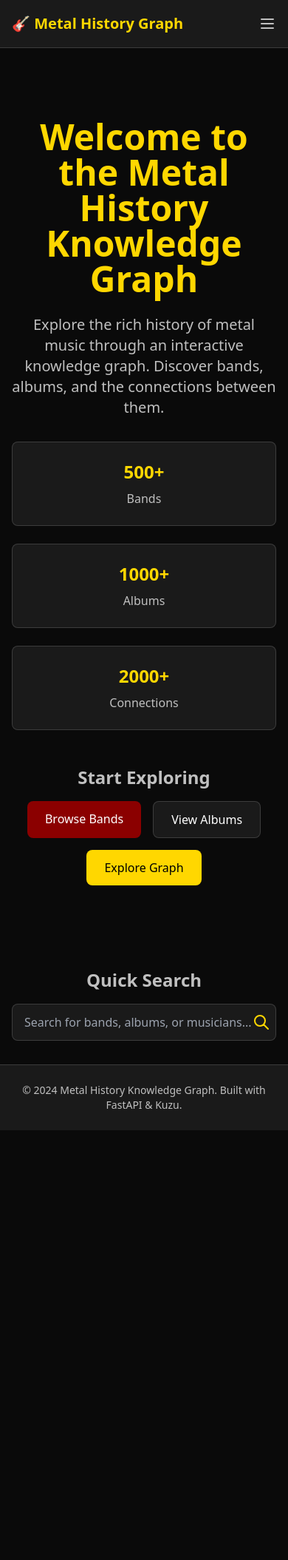
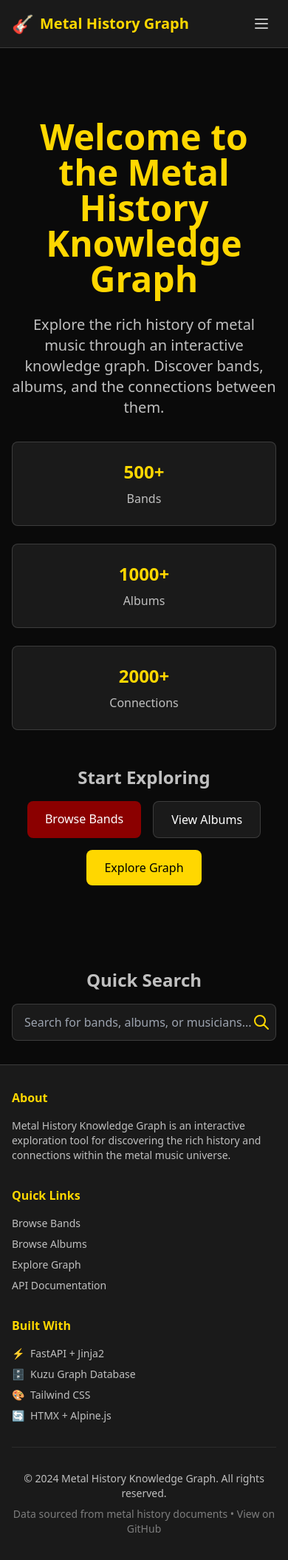
Before and after one commit to mikkelkrogsholm/Metal-History-Knowledge-Graph, a FastAPI app: page / in a window 390 px wide. Shown: the whole page at 74% size. Before the commit the page ends 1528 px from the top, so only its background shows below. Run offline with FastAPI, Linux system fonts and the light colour scheme; parts of the project's set-up code (start-up, migrations or seed data) failed here and were passed over; some libraries are stand-ins or nearby versions.

Commit message:
Epic #1: Complete issue #3 - Create base layout and navigation templates
- Enhanced base.html with better SEO, accessibility, and structure
- Created reusable navigation component with active state highlighting
- Created footer component with project information
- Added 404 and 500 error page templates with custom styling
- Created generic content page template for easy page creation
- Added error handlers in FastAPI for custom error pages
- Implemented HTMX loading indicators
- Added skip-to-content link for accessibility
- Created example pages (about, api) using the content template
- Added proper ARIA labels and semantic HTML throughout

All templates are mobile-responsive and work without JavaScript.
Accessibility features include proper focus states and screen reader support.

🤖 Generated with [Claude Code](https://claude.ai/code)

Co-Authored-By: Claude <noreply@anthropic.com>

```diff
--- a/src/api/main.py
+++ b/src/api/main.py
@@ -7,16 +7,19 @@ from fastapi.middleware.cors import CORSMiddleware
 from fastapi.templating import Jinja2Templates
 from fastapi.staticfiles import StaticFiles
 from fastapi.responses import HTMLResponse
+from fastapi.exceptions import RequestValidationError
+from starlette.exceptions import HTTPException as StarletteHTTPException
 from contextlib import asynccontextmanager
 import kuzu
 from pathlib import Path
 import sys
+import uuid
 
 # Add project root to path
 PROJECT_ROOT = Path(__file__).parent.parent.parent
 sys.path.append(str(PROJECT_ROOT))
 
-from src.api.routers import bands, albums, search, graph
+from src.api.routers import bands, albums, search, graph, pages
 from src.api.services.database import DatabaseService
 from src.api.config import settings
 from src.api import deps
@@ -59,11 +62,14 @@ app.add_middleware(
 # Mount static files
 app.mount("/static", StaticFiles(directory=str(Path(__file__).parent / "static")), name="static")
 
-# Include routers
+# Include API routers
 app.include_router(bands.router, prefix="/api/v1/bands", tags=["bands"])
 app.include_router(albums.router, prefix="/api/v1/albums", tags=["albums"])
 app.include_router(search.router, prefix="/api/v1/search", tags=["search"])
 app.include_router(graph.router, prefix="/api/v1/graph", tags=["graph"])
+
+# Include page routers (no prefix for web pages)
+app.include_router(pages.router, tags=["pages"])
 
 @app.get("/", response_class=HTMLResponse)
 async def root(request: Request):
@@ -94,6 +100,55 @@ async def health_check():
     except Exception as e:
         raise HTTPException(status_code=503, detail=str(e))
 
+# Error handlers
+@app.exception_handler(StarletteHTTPException)
+async def http_exception_handler(request: Request, exc: StarletteHTTPException):
+    """Handle HTTP exceptions with custom error pages"""
+    if exc.status_code == 404:
+        return templates.TemplateResponse(
+            "errors/404.html",
+            {"request": request},
+            status_code=404
+        )
+    elif exc.status_code == 500:
+        return templates.TemplateResponse(
+            "errors/500.html",
+            {
+                "request": request,
+                "detail": str(exc.detail) if settings.ENVIRONMENT == "development" else None,
+                "request_id": str(uuid.uuid4())
+            },
+            status_code=500
+        )
+    # For other status codes, return JSON response
+    return {"detail": exc.detail, "status_code": exc.status_code}
+
+@app.exception_handler(RequestValidationError)
+async def validation_exception_handler(request: Request, exc: RequestValidationError):
+    """Handle validation errors"""
+    return templates.TemplateResponse(
+        "errors/500.html",
+        {
+            "request": request,
+            "detail": "Invalid request data" if settings.ENVIRONMENT != "development" else str(exc),
+            "request_id": str(uuid.uuid4())
+        },
+        status_code=422
+    )
+
+@app.exception_handler(Exception)
+async def general_exception_handler(request: Request, exc: Exception):
+    """Handle all other exceptions"""
+    return templates.TemplateResponse(
+        "errors/500.html",
+        {
+            "request": request,
+            "detail": "An unexpected error occurred" if settings.ENVIRONMENT != "development" else str(exc),
+            "request_id": str(uuid.uuid4())
+        },
+        status_code=500
+    )
+
 if __name__ == "__main__":
     import uvicorn
     uvicorn.run(app, host="0.0.0.0", port=8000)
--- a/src/api/static/css/main.css
+++ b/src/api/static/css/main.css
@@ -1,4 +1,28 @@
 /* Custom styles for Metal History Knowledge Graph */
+
+/* Screen reader only - for accessibility */
+.sr-only {
+    position: absolute;
+    width: 1px;
+    height: 1px;
+    padding: 0;
+    margin: -1px;
+    overflow: hidden;
+    clip: rect(0, 0, 0, 0);
+    white-space: nowrap;
+    border-width: 0;
+}
+
+.focus\:not-sr-only:focus {
+    position: static;
+    width: auto;
+    height: auto;
+    padding: inherit;
+    margin: inherit;
+    overflow: visible;
+    clip: auto;
+    white-space: normal;
+}
 
 /* Loading spinner */
 .htmx-indicator {
--- a/src/api/templates/base.html
+++ b/src/api/templates/base.html
@@ -1,9 +1,15 @@
 <!DOCTYPE html>
-<html lang="en">
+<html lang="en" class="scroll-smooth">
 <head>
     <meta charset="UTF-8">
     <meta name="viewport" content="width=device-width, initial-scale=1.0">
-    <meta name="description" content="{% block description %}Explore the history of metal music through an interactive knowledge graph{% endblock %}">
+    <meta name="description" content="{% block description %}Explore the history of metal music through an interactive knowledge graph. Discover bands, albums, and connections in the metal universe.{% endblock %}">
+    <meta name="keywords" content="metal music, heavy metal, metal history, music knowledge graph, metal bands, metal albums">
+    <meta name="author" content="Metal History Knowledge Graph">
+    <meta property="og:title" content="{% block og_title %}{{ title|default('Metal History Knowledge Graph') }}{% endblock %}">
+    <meta property="og:description" content="{% block og_description %}Explore the history of metal music through an interactive knowledge graph{% endblock %}">
+    <meta property="og:type" content="website">
+    <meta property="og:url" content="{{ request.url }}">
     <title>{% block title %}{{ title|default("Metal History Knowledge Graph") }}{% endblock %}</title>
 
     <!-- Tailwind CSS via CDN -->
@@ -36,58 +42,49 @@
     <!-- Custom CSS -->
     <link rel="stylesheet" href="{{ url_for('static', path='/css/main.css') }}">
 
+    <!-- Loading indicator styles -->
+    <style>
+        .htmx-indicator {
+            opacity: 0;
+            transition: opacity 200ms ease-in;
+        }
+        .htmx-request .htmx-indicator {
+            opacity: 1;
+        }
+        .htmx-request.htmx-indicator {
+            opacity: 1;
+        }
+    </style>
+
     {% block head %}{% endblock %}
 </head>
-<body class="bg-metal-black text-metal-silver min-h-screen flex flex-col">
+<body class="bg-metal-black text-metal-silver min-h-screen flex flex-col" hx-boost="true">
+    <!-- Skip to main content for accessibility -->
+    <a href="#main-content" class="sr-only focus:not-sr-only focus:absolute focus:top-4 focus:left-4 bg-metal-gold text-black px-4 py-2 rounded">Skip to main content</a>
+
     <!-- Navigation -->
-    <nav class="bg-metal-gray border-b border-metal-silver/20" x-data="{ mobileMenuOpen: false }">
-        <div class="container mx-auto px-4">
-            <div class="flex justify-between items-center h-16">
-                <!-- Logo -->
-                <a href="/" class="text-xl font-bold text-metal-gold">
-                    🎸 Metal History Graph
-                </a>
-
-                <!-- Desktop Navigation -->
-                <div class="hidden md:flex space-x-8">
-                    <a href="/" class="hover:text-metal-gold transition">Home</a>
-                    <a href="/bands" class="hover:text-metal-gold transition">Bands</a>
-                    <a href="/albums" class="hover:text-metal-gold transition">Albums</a>
-                    <a href="/graph" class="hover:text-metal-gold transition">Graph</a>
-                    <a href="/api" class="hover:text-metal-gold transition">API</a>
-                </div>
-
-                <!-- Mobile Menu Button -->
-                <button @click="mobileMenuOpen = !mobileMenuOpen" class="md:hidden">
-                    <svg class="h-6 w-6" fill="none" stroke="currentColor">
-                        <path x-show="!mobileMenuOpen" stroke-linecap="round" stroke-linejoin="round" stroke-width="2" d="M4 6h16M4 12h16M4 18h16" />
-                        <path x-show="mobileMenuOpen" stroke-linecap="round" stroke-linejoin="round" stroke-width="2" d="M6 18L18 6M6 6l12 12" />
-                    </svg>
-                </button>
-            </div>
-
-            <!-- Mobile Menu -->
-            <div x-show="mobileMenuOpen" x-transition class="md:hidden pb-4">
-                <a href="/" class="block py-2 hover:text-metal-gold transition">Home</a>
-                <a href="/bands" class="block py-2 hover:text-metal-gold transition">Bands</a>
-                <a href="/albums" class="block py-2 hover:text-metal-gold transition">Albums</a>
-                <a href="/graph" class="block py-2 hover:text-metal-gold transition">Graph</a>
-                <a href="/api" class="block py-2 hover:text-metal-gold transition">API</a>
-            </div>
-        </div>
-    </nav>
+    {% with current_path = request.url.path %}
+        {% include 'components/navigation.html' %}
+    {% endwith %}
 
     <!-- Main Content -->
-    <main class="flex-grow container mx-auto px-4 py-8">
+    <main id="main-content" class="flex-grow container mx-auto px-4 py-8" role="main">
+        <!-- Loading indicator -->
+        <div class="htmx-indicator fixed top-4 right-4 bg-metal-gold text-black px-4 py-2 rounded-lg shadow-lg z-50">
+            <svg class="inline-block animate-spin -ml-1 mr-3 h-5 w-5" xmlns="http://www.w3.org/2000/svg" fill="none" viewBox="0 0 24 24">
+                <circle class="opacity-25" cx="12" cy="12" r="10" stroke="currentColor" stroke-width="4"></circle>
+                <path class="opacity-75" fill="currentColor" d="M4 12a8 8 0 018-8V0C5.373 0 0 5.373 0 12h4zm2 5.291A7.962 7.962 0 014 12H0c0 3.042 1.135 5.824 3 7.938l3-2.647z"></path>
+            </svg>
+            Loading...
+        </div>
+
         {% block content %}{% endblock %}
     </main>
 
     <!-- Footer -->
-    <footer class="bg-metal-gray border-t border-metal-silver/20 py-6">
-        <div class="container mx-auto px-4 text-center text-sm">
-            <p>&copy; 2024 Metal History Knowledge Graph. Built with FastAPI & Kuzu.</p>
-        </div>
-    </footer>
+    {% with current_year = 2024 %}
+        {% include 'components/footer.html' %}
+    {% endwith %}
 
     <!-- Custom JavaScript -->
     <script src="{{ url_for('static', path='/js/main.js') }}"></script>
--- /dev/null
+++ b/src/api/templates/components/footer.html
@@ -0,0 +1,63 @@
+<!-- Footer Component -->
+<footer class="bg-metal-gray border-t border-metal-silver/20" role="contentinfo">
+    <div class="container mx-auto px-4 py-8">
+        <div class="grid grid-cols-1 md:grid-cols-3 gap-8">
+            <!-- About Section -->
+            <div>
+                <h3 class="text-metal-gold font-semibold mb-4">About</h3>
+                <p class="text-sm">
+                    Metal History Knowledge Graph is an interactive exploration tool for discovering
+                    the rich history and connections within the metal music universe.
+                </p>
+            </div>
+
+            <!-- Quick Links -->
+            <div>
+                <h3 class="text-metal-gold font-semibold mb-4">Quick Links</h3>
+                <ul class="space-y-2 text-sm">
+                    <li><a href="/bands" class="hover:text-metal-gold transition">Browse Bands</a></li>
+                    <li><a href="/albums" class="hover:text-metal-gold transition">Browse Albums</a></li>
+                    <li><a href="/graph" class="hover:text-metal-gold transition">Explore Graph</a></li>
+                    <li><a href="/api/docs" class="hover:text-metal-gold transition">API Documentation</a></li>
+                </ul>
+            </div>
+
+            <!-- Technical Info -->
+            <div>
+                <h3 class="text-metal-gold font-semibold mb-4">Built With</h3>
+                <ul class="space-y-2 text-sm">
+                    <li class="flex items-center space-x-2">
+                        <span>⚡</span>
+                        <span>FastAPI + Jinja2</span>
+                    </li>
+                    <li class="flex items-center space-x-2">
+                        <span>🗄️</span>
+                        <span>Kuzu Graph Database</span>
+                    </li>
+                    <li class="flex items-center space-x-2">
+                        <span>🎨</span>
+                        <span>Tailwind CSS</span>
+                    </li>
+                    <li class="flex items-center space-x-2">
+                        <span>🔄</span>
+                        <span>HTMX + Alpine.js</span>
+                    </li>
+                </ul>
+            </div>
+        </div>
+
+        <!-- Copyright -->
+        <div class="mt-8 pt-8 border-t border-metal-silver/10 text-center text-sm">
+            <p>&copy; {{ current_year }} Metal History Knowledge Graph. All rights reserved.</p>
+            <p class="mt-2 text-metal-silver/60">
+                Data sourced from metal history documents •
+                <a href="https://github.com/mikkelkrogsholm/Metal-History-Knowledge-Graph"
+                   class="hover:text-metal-gold transition"
+                   target="_blank"
+                   rel="noopener noreferrer">
+                    View on GitHub
+                </a>
+            </p>
+        </div>
+    </div>
+</footer>
--- /dev/null
+++ b/src/api/templates/components/navigation.html
@@ -0,0 +1,92 @@
+{% macro nav_link(href, text, current_path='') -%}
+    <a href="{{ href }}"
+       class="{% if current_path == href %}text-metal-gold font-semibold{% else %}hover:text-metal-gold{% endif %} transition"
+       {% if current_path == href %}aria-current="page"{% endif %}>
+        {{ text }}
+    </a>
+{%- endmacro %}
+
+{% macro mobile_nav_link(href, text, current_path='') -%}
+    <a href="{{ href }}"
+       class="block py-2 {% if current_path == href %}text-metal-gold font-semibold{% else %}hover:text-metal-gold{% endif %} transition"
+       {% if current_path == href %}aria-current="page"{% endif %}>
+        {{ text }}
+    </a>
+{%- endmacro %}
+
+<!-- Navigation Component -->
+<nav class="bg-metal-gray border-b border-metal-silver/20" x-data="{ mobileMenuOpen: false }" role="navigation" aria-label="Main navigation">
+    <div class="container mx-auto px-4">
+        <div class="flex justify-between items-center h-16">
+            <!-- Logo -->
+            <a href="/" class="text-xl font-bold text-metal-gold flex items-center space-x-2">
+                <span class="text-2xl">🎸</span>
+                <span>Metal History Graph</span>
+            </a>
+
+            <!-- Desktop Navigation -->
+            <div class="hidden md:flex items-center space-x-8">
+                {{ nav_link('/', 'Home', current_path) }}
+                {{ nav_link('/bands', 'Bands', current_path) }}
+                {{ nav_link('/albums', 'Albums', current_path) }}
+                {{ nav_link('/graph', 'Graph', current_path) }}
+                {{ nav_link('/api', 'API', current_path) }}
+
+                <!-- Search Bar -->
+                <form action="/search" method="get" class="relative ml-4">
+                    <input
+                        type="search"
+                        name="q"
+                        placeholder="Search..."
+                        class="w-48 bg-metal-black text-metal-silver px-3 py-1.5 rounded-lg border border-metal-silver/20 focus:border-metal-gold focus:outline-none focus:w-64 transition-all"
+                        aria-label="Search bands and albums"
+                    >
+                    <button type="submit" class="absolute right-2 top-1/2 transform -translate-y-1/2 text-metal-silver hover:text-metal-gold" aria-label="Submit search">
+                        <svg class="h-4 w-4" fill="none" stroke="currentColor">
+                            <path stroke-linecap="round" stroke-linejoin="round" stroke-width="2" d="M21 21l-6-6m2-5a7 7 0 11-14 0 7 7 0 0114 0z" />
+                        </svg>
+                    </button>
+                </form>
+            </div>
+
+            <!-- Mobile Menu Button -->
+            <button
+                @click="mobileMenuOpen = !mobileMenuOpen"
+                class="md:hidden focus:outline-none focus:ring-2 focus:ring-metal-gold p-2 rounded"
+                aria-label="Toggle navigation menu"
+                :aria-expanded="mobileMenuOpen">
+                <svg class="h-6 w-6" fill="none" stroke="currentColor">
+                    <path x-show="!mobileMenuOpen" stroke-linecap="round" stroke-linejoin="round" stroke-width="2" d="M4 6h16M4 12h16M4 18h16" />
+                    <path x-show="mobileMenuOpen" stroke-linecap="round" stroke-linejoin="round" stroke-width="2" d="M6 18L18 6M6 6l12 12" />
+                </svg>
+            </button>
+        </div>
+
+        <!-- Mobile Menu -->
+        <div x-show="mobileMenuOpen"
+             x-transition:enter="transition ease-out duration-200"
+             x-transition:enter-start="opacity-0 transform -translate-y-2"
+             x-transition:enter-end="opacity-100 transform translate-y-0"
+             x-transition:leave="transition ease-in duration-150"
+             x-transition:leave-start="opacity-100 transform translate-y-0"
+             x-transition:leave-end="opacity-0 transform -translate-y-2"
+             class="md:hidden pb-4">
+            {{ mobile_nav_link('/', 'Home', current_path) }}
+            {{ mobile_nav_link('/bands', 'Bands', current_path) }}
+            {{ mobile_nav_link('/albums', 'Albums', current_path) }}
+            {{ mobile_nav_link('/graph', 'Graph', current_path) }}
+            {{ mobile_nav_link('/api', 'API', current_path) }}
+
+            <!-- Mobile Search -->
+            <form action="/search" method="get" class="mt-4">
+                <input
+                    type="search"
+                    name="q"
+                    placeholder="Search bands and albums..."
+                    class="w-full bg-metal-black text-metal-silver px-3 py-2 rounded-lg border border-metal-silver/20 focus:border-metal-gold focus:outline-none"
+                    aria-label="Search bands and albums"
+                >
+            </form>
+        </div>
+    </div>
+</nav>
```
Also changed, not shown: src/api/routers/pages.py (added, +115 -0 lines), src/api/templates/errors/404.html (added, +57 -0 lines), src/api/templates/errors/500.html (added, +72 -0 lines), src/api/templates/pages/content.html (added, +77 -0 lines).
